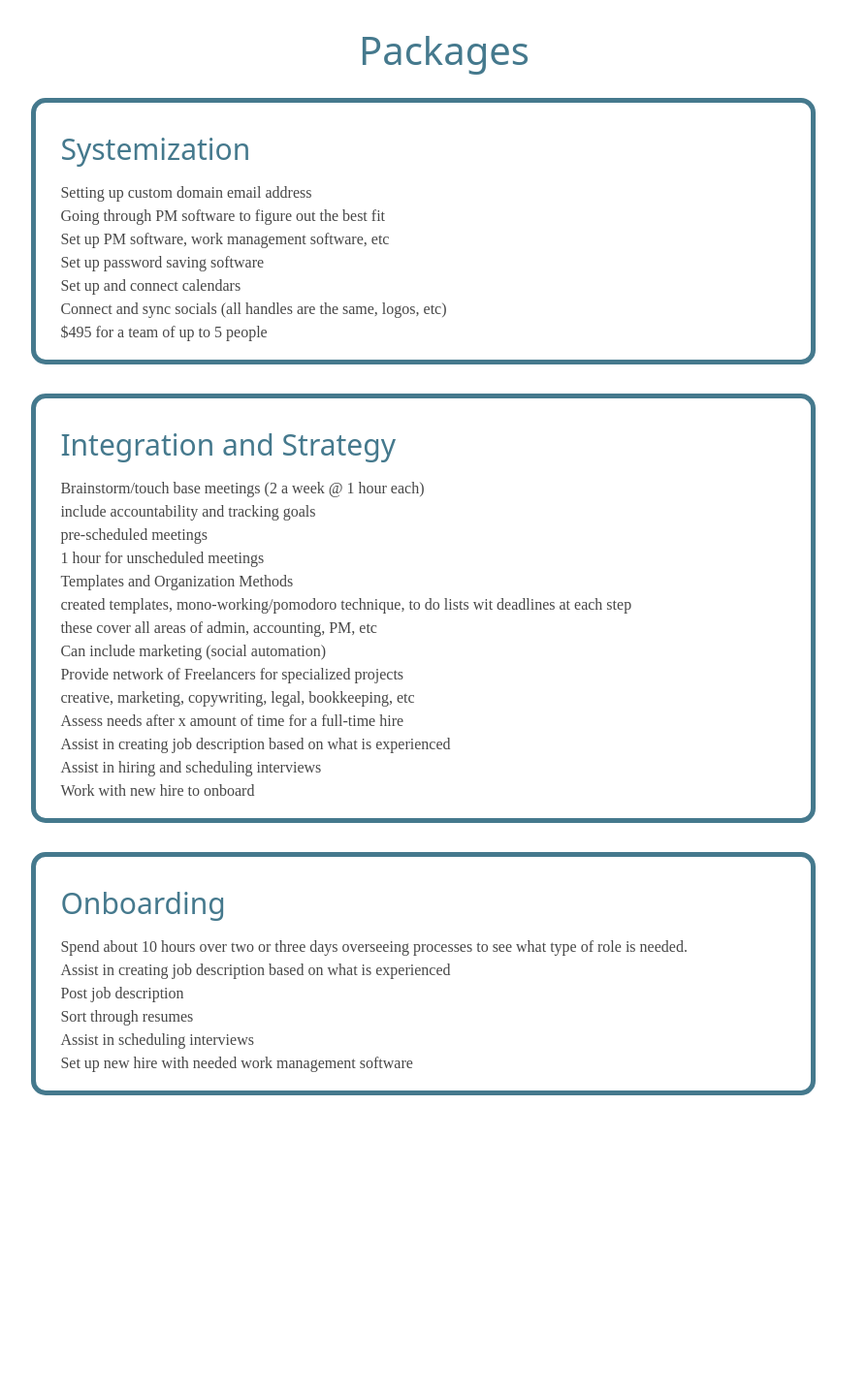
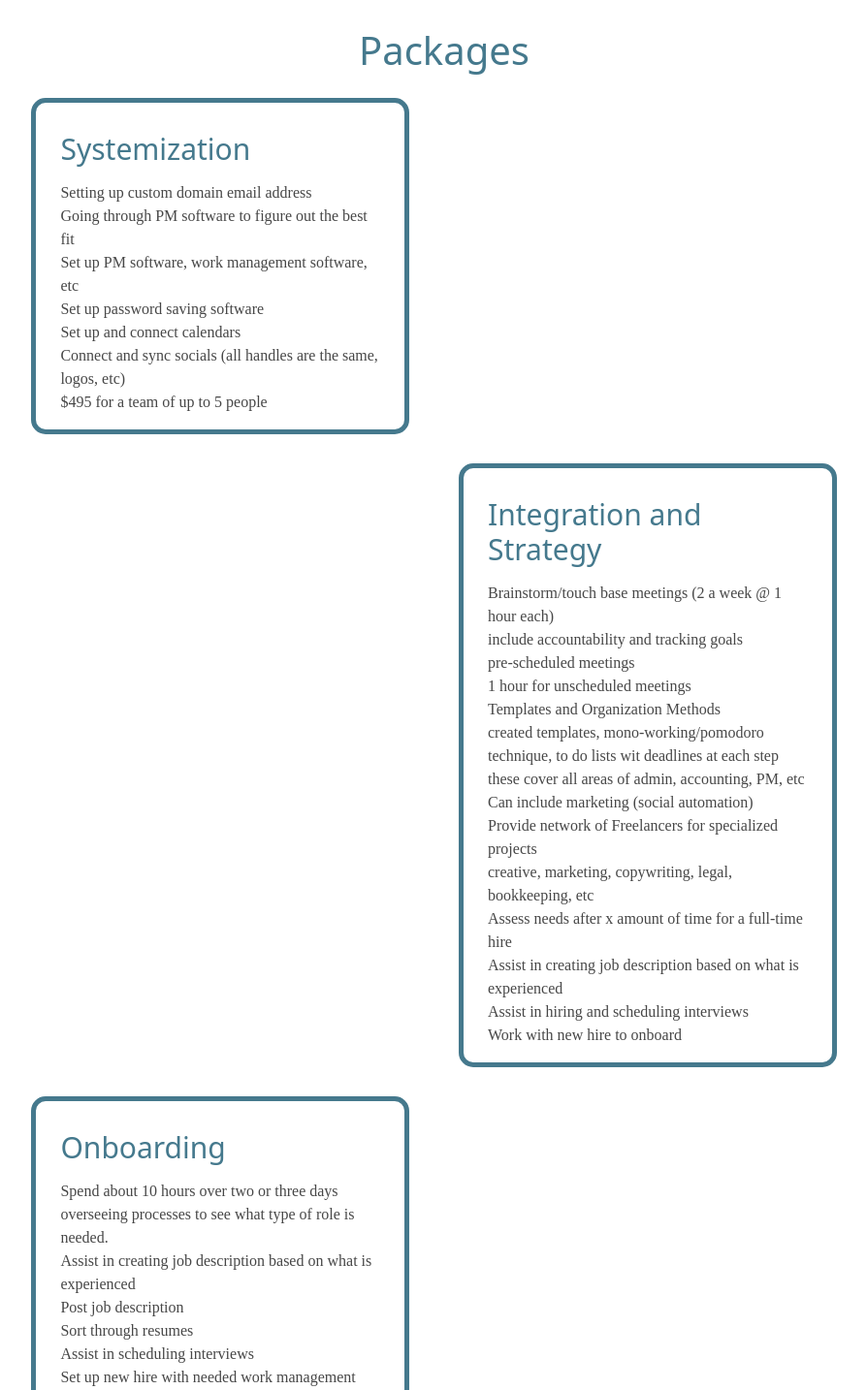
Before and after one commit to rhkearns/streamlined_1, a React (Create React App) app: page /packages in a window 1280 px wide. Shown: the part 356-1790 px from the top of the page at 97% size, without its empty margins (182-1076 px from the left). Before the commit the page ends 1536 px from the top, so only its background shows below. Built offline with nearby package versions, Linux system fonts and the light colour scheme; a web font is replaced by a local one.

Commit message:
package grid

```diff
--- a/src/pages/Packages/Packages.scss
+++ b/src/pages/Packages/Packages.scss
@@ -38,9 +38,33 @@
 @media only screen and (min-width: 860px) {
 	.packages {
 		text-align: left;
+		display: grid;
+		// grid-template-columns: 10% 35% 35% 20%;
+		grid-template-columns: repeat(2, 1fr);
+		grid-template-areas:
+			' a b '
+			' c d '
+			' e f '	;
 		gap: 30px;
 		width: 70%;
 		margin: 0 auto;
 		margin-bottom: 30px;
 	}
+	#systemization-package {
+		// grid-column: 2/3;
+		grid-area: a;
+	}
+
+	#integration-package {
+		// grid-column: 2/3;
+		// grid-row: 2/3;
+		grid-area: d;
+	}
+
+	#onboarding-package {
+		// grid-column: 3/4;
+		// grid-row: 2/3;
+		grid-area: e;
+	}
+
 }
```
